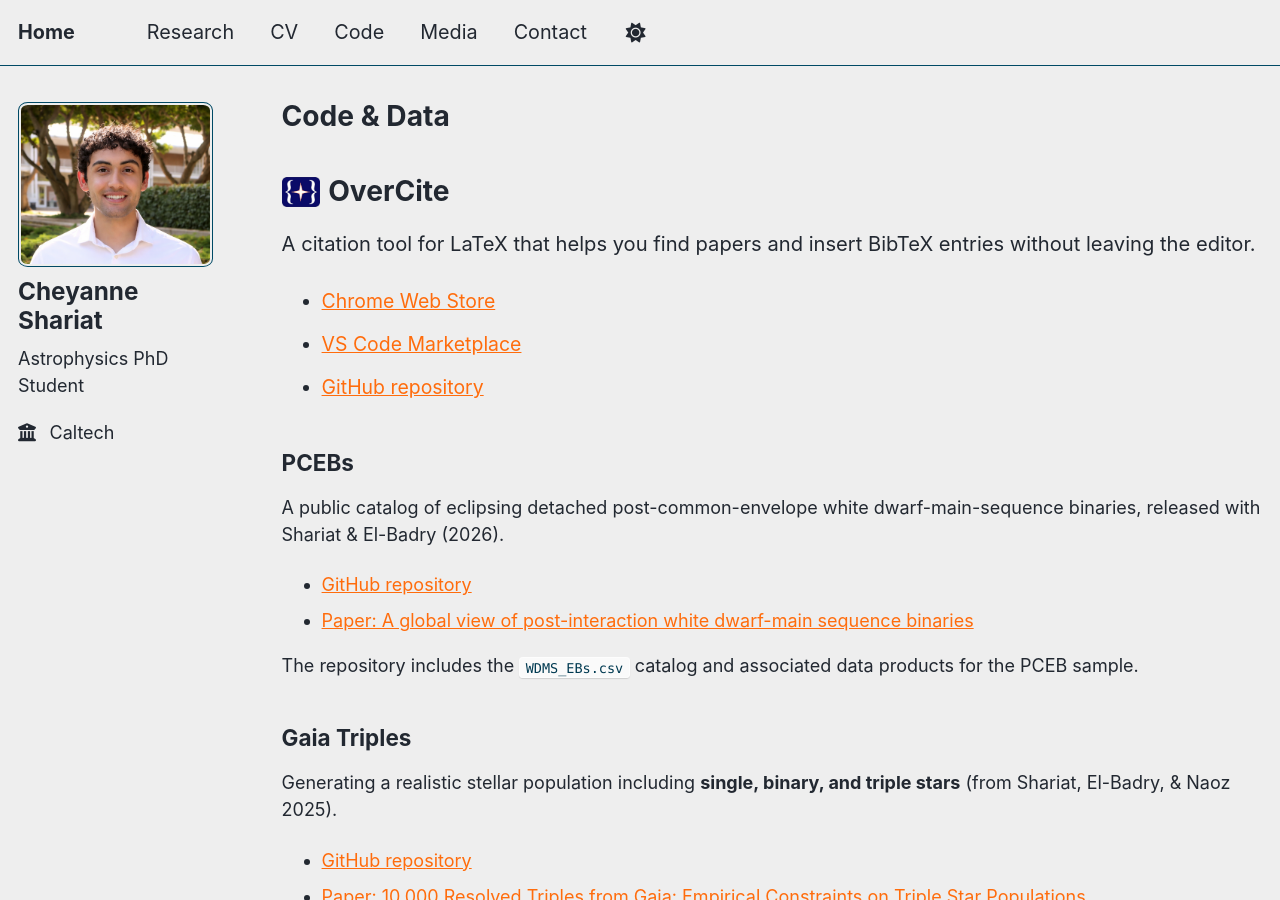
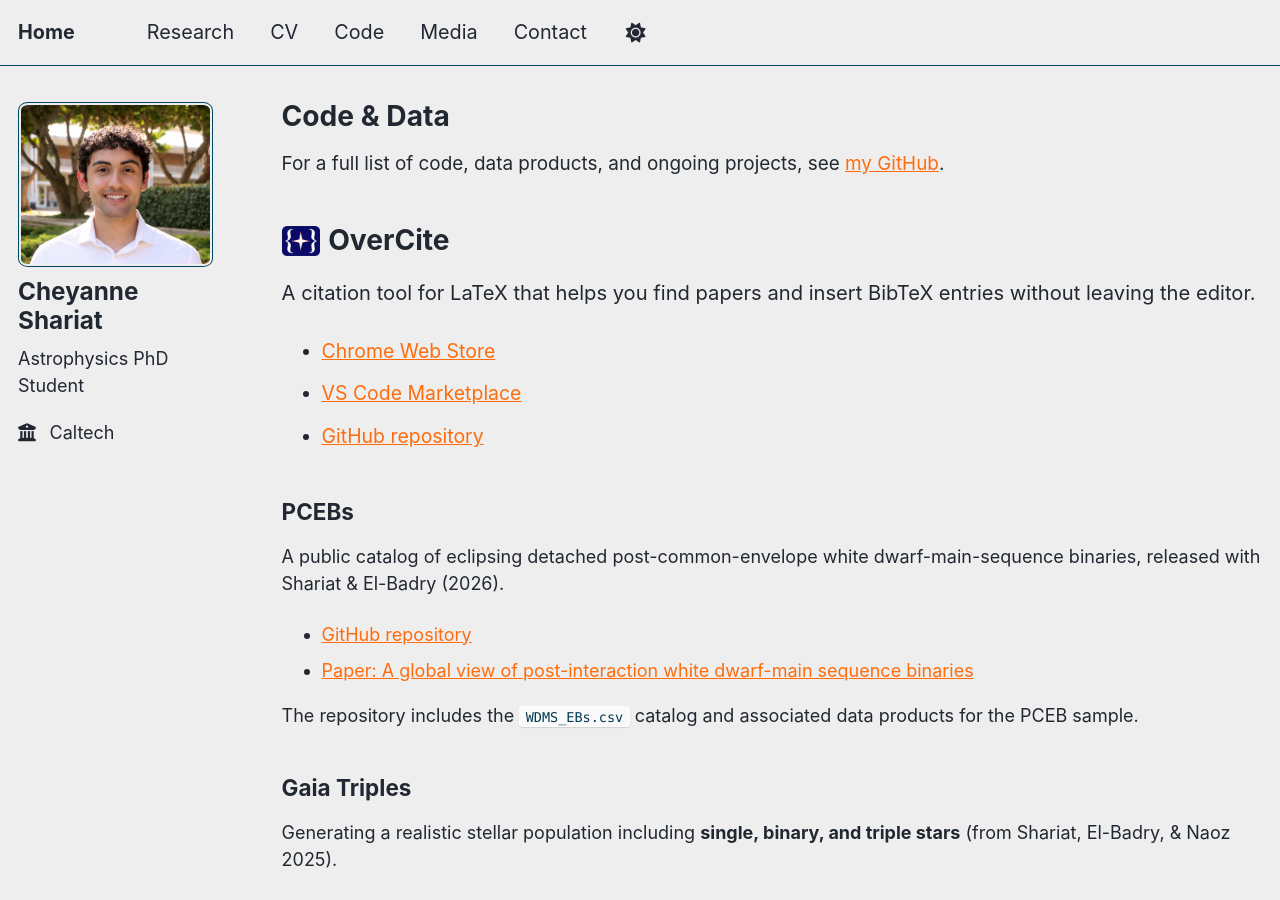
Before and after one commit to cheyanneshariat/cheyanneshariat.github.io, a Jekyll site: the page built from _pages/code.md, in a window 1280 px wide and 900 px high. Built offline with Jekyll 4.4.1, drawn with Linux system fonts in a browser that asks for light colours; a script that is not in the unit is left out.

Commit message:
Update code.md

```diff
--- a/_pages/code.md
+++ b/_pages/code.md
@@ -6,6 +6,11 @@
 ---
 
 {% include base_path %}
+
+<p style="font-size: 1.05em; line-height: 1.6; margin-bottom: 1.2rem;">
+  For a full list of code, data products, and ongoing projects, see
+  <a href="https://github.com/cheyanneshariat">my GitHub</a>.
+</p>
 
 <h2 style="margin-bottom: 0.8rem; display: flex; align-items: center; gap: 0.48rem;">
   <img src="/images/overcite-logo.png" alt="OverCite logo" width="38">
```
